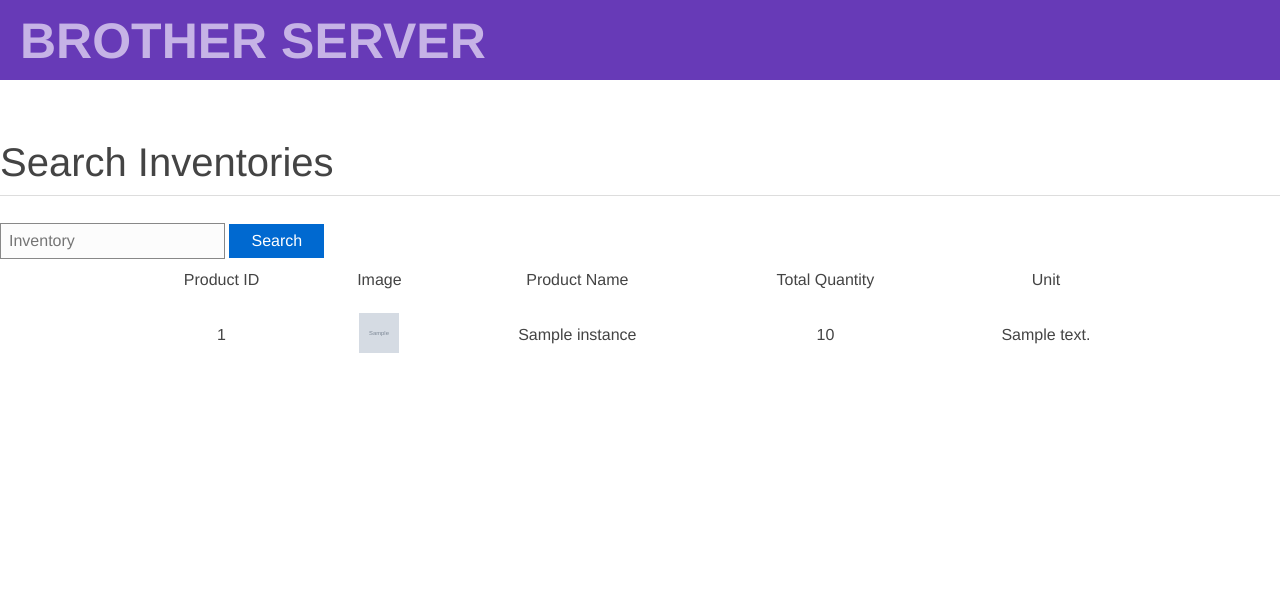
After one commit to howard-proj/Inventory, a Flask app: template templates/searchitems/search_inventories.html in a window 1280 px wide. The commit adds this page. Shown: the top 609 px of the page. Run offline with Flask 2, Linux system fonts and the light colour scheme; the template is opened without the code that fills it: most values are stand-ins (such as "Sample title", 1, 10 or a date in 2020); grey boxes marked "Sample" are stand-in pictures.

Commit message:
added search functionality for inventories

```diff
--- a/run.py
+++ b/run.py
@@ -291,6 +291,33 @@ def remove_inventory(inventory_id):
                                 user=user_details,
                                 inventory=inventory)
 
+@app.route('/search/inventories', methods=['GET', 'POST'])
+def search_inventories():
+     # Check if the user is logged in, if not: back to login.
+    if('logged_in' not in session or not session['logged_in']):
+        return redirect(url_for('login'))
+
+    page['title'] = 'TV Show Search'
+
+    inventories = None
+    if (request.method == 'POST'):
+        inventories = myDatabase.find_matchinginventories(request.form['searchterm'])
+
+    # data integrity checks
+    if inventories == None or inventories == []:
+        inventories = []
+        page['bar'] = False
+        flash("No matching inventories, please try again")
+    else:
+        page['bar'] = True
+        flash('Found ' + str(len(inventories)) + ' inventories')
+        session['logged_in'] = True
+
+    return render_template('searchitems/search_inventories.html',
+                            session=session,
+                            page=page,
+                            user=user_details,
+                            inventories=inventories)
 
 @app.route('/display/<filename>')
 def display_image(filename):
@@ -298,4 +325,4 @@ def display_image(filename):
     return redirect(url_for('static', filename='images/' + filename), code=301)
 
 if __name__ == '__main__':
-    app.run(debug=True)
+    app.run(debug=True, port=8000)
--- /dev/null
+++ b/templates/searchitems/search_inventories.html
@@ -0,0 +1,41 @@
+{% include 'top.html' %}
+    <div class="content">
+        <h1 class="title">Search Inventories</h1>
+
+        <form class="Search" method="POST" action="{{url_for('search_inventories')}}">
+            <input type="text" name="searchterm" placeholder="Inventory" autofocus required>
+            <button class="flat" type="submit">Search</button>
+        </form>
+            {% if inventories %}
+                <table class="styled">
+                    <thead>
+                        <tr>
+                            <td>Product ID</td>
+                            <td>Image</td>
+                            <td>Product Name</td>
+                            <td>Total Quantity</td>
+                            <td>Unit</td>
+                        </tr>
+                    </thead>
+                    <tbody>
+                        {% for instance in inventories %}
+                        <!-- Each row is a link to each individual tvshow page -->
+                        {% if instance.quantity <= 2 %}
+                        <tr bgcolor="lightcoral" class="clickable-tr" data-href="{{ url_for('single_inventory', inventory_id=instance.inventory_id)}}" >
+                        {% else %}
+                        <tr class="clickable-tr" data-href="{{ url_for('single_inventory', inventory_id=instance.inventory_id)}}" >
+                        {% endif %}
+                        <td style="text-align: center">{{ instance.inventory_id }}</td>
+                        <td> <img src="{{ url_for('display_image', filename=instance.filename) }}" width=40, height=40>
+                        </td>
+
+                        <td>{{ instance.inventoryname }}</td>
+                        <td>{{ instance.quantity }} </td>
+                        <td>{{ instance.description }}</td>
+                        </tr>
+                        {% endfor %}
+                    </tbody>
+                </table>
+            {% endif %}
+    </div>
+{% include 'bottom.html'%}
--- a/templates/top.html
+++ b/templates/top.html
@@ -38,16 +38,16 @@
                     </ul>
                 </div>
                 {% if session.logged_in %}
-                    <div>
+                    <div style="float:right">
                         <form name="searchform" class="Search" method="POST" action="" onsubmit="getsearchtarget()" >
-                            <input type="text" name="searchterm"  list="fuzzy-suggestion"  placeholder="Search here" autofocus required>
+                            <input type="text" name="searchterm" placeholder="Search Term" autofocus required>
                             <br/>
 
                             <select id="searchtarget" name="searchtarget">
+                                <option value="{{ url_for('search_inventories' ) }}">Inventories</option>
                             </select>
                             <button type="submit">Search</button>
                         </form>
-
                     </div>
                 {% endif %}
             </header>
```
Also changed, not shown: database.py (+17 -3 lines), database.db.
